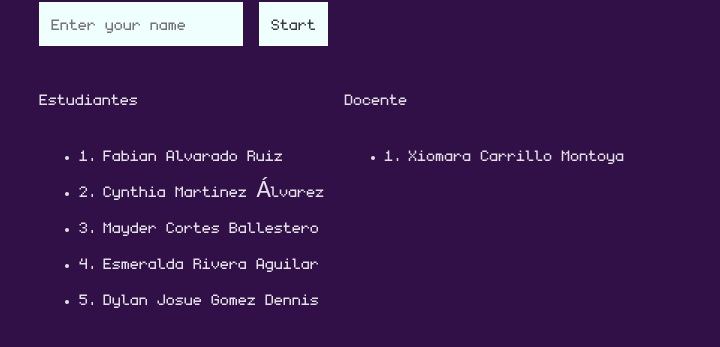
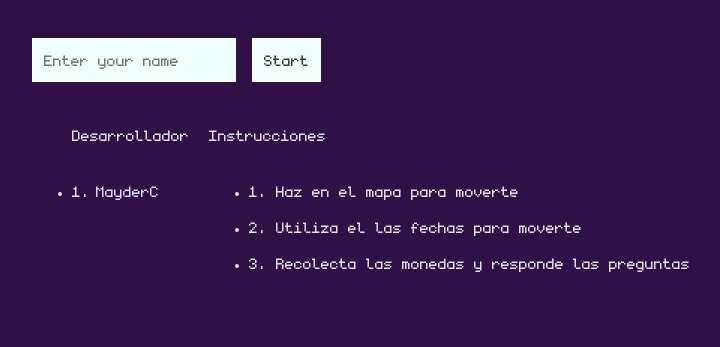
Before and after one commit to MayderC/io-game-proyect-fe, a website built with Vite: page index.html in a window 1280 px wide. Shown: the part 343-690 px from the top of the page, without its empty margins (279-999 px from the left). Built offline with nearby package versions, Linux system fonts and the light colour scheme; no server answers; what kaboom would draw is missing.

Commit message:
Update index.html with developer name and instructions

```diff
--- a/index.html
+++ b/index.html
@@ -34,37 +34,29 @@
       </div>
       <div class="students">
         <div>
-          <h2>Estudiantes</h2>
+
           <ul id="students">
+            <h2>Desarrollador</h2>
             <li>
               <span>1.</span>
-              <span>Fabian Alvarado Ruiz</span>
+              <span>
+                <a href="https://github.com/MayderC" target="_blank" rel="noopener noreferrer">MayderC</a>
+              </span>
             </li>
-            <li>
-              <span>2.</span>
-              <span>Cynthia Martinez Álvarez</span>
-            </li>
-            <li>
-              <span>3.</span>
-              <span>Mayder Cortes Ballestero</span>
-            </li>
-            <li>
-              <span>4.</span>
-              <span>Esmeralda Rivera Aguilar</span>
-            </li>
-            <li>
-              <span>5.</span>
-              <span>Dylan Josue Gomez Dennis</span>
-            </li>
+
           </ul>
         </div>
         <div class="docente">
-          <h2>Docente</h2>
+          <h2>Instrucciones</h2>
           <ul>
             <li>
-              <span>1.</span>
-              <span>Xiomara Carrillo Montoya
-              </span>
+              <span>1. Haz en el mapa para moverte</span>
+            </li>
+            <li>
+              <span>2. Utiliza el las fechas para moverte</span>
+            </li>
+            <li>
+              <span>3. Recolecta las monedas y responde las preguntas</span>
             </li>
           </ul>
         </div>
--- a/src/style.css
+++ b/src/style.css
@@ -20,7 +20,7 @@
 
 a {
   font-weight: 500;
-  color: #646cff;
+  color: #d7d8f9;
   text-decoration: inherit;
 }
 a:hover {
```
